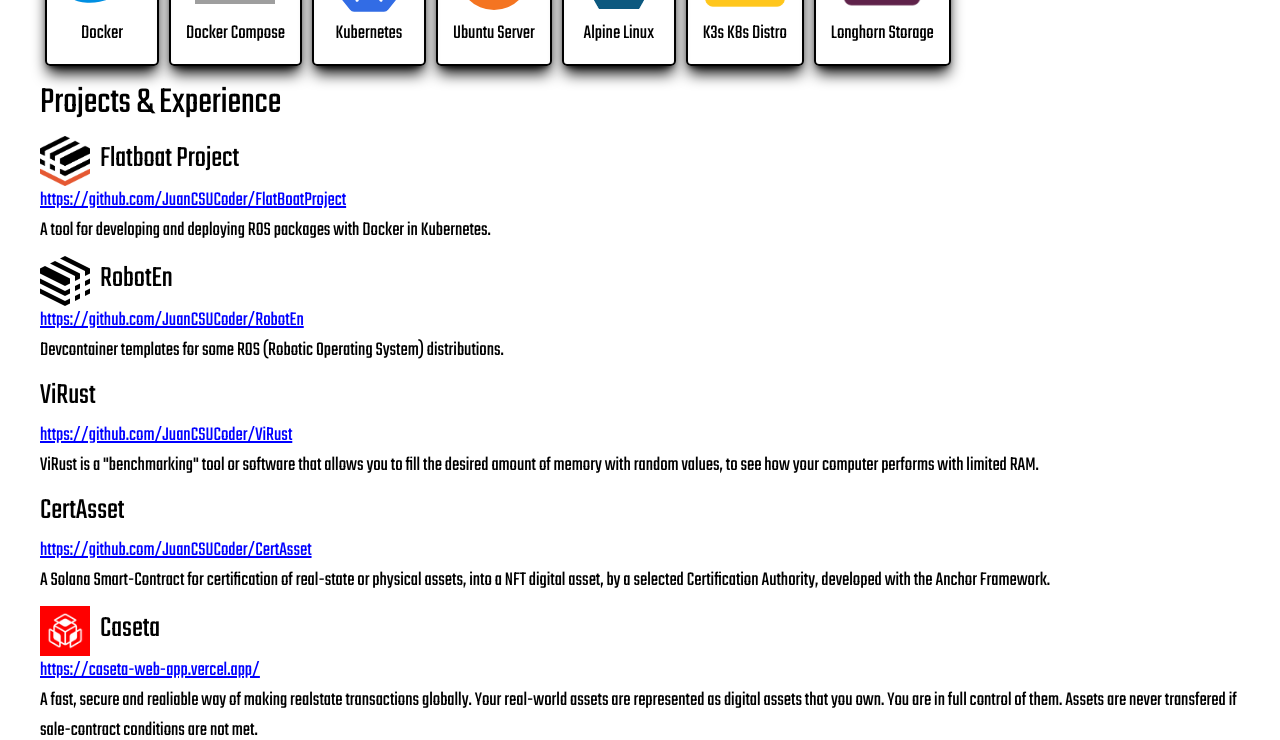
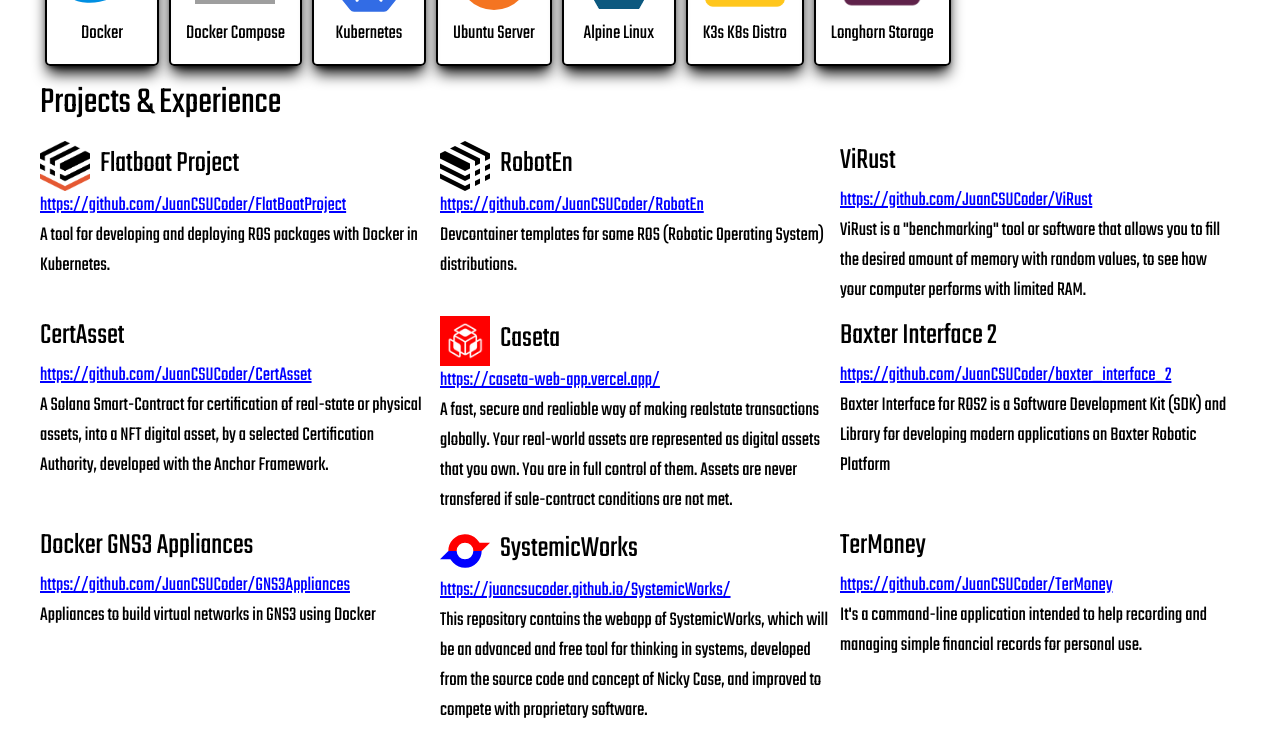
Before and after one commit to JuanCSUCoder/juancsucoder-cv, a Next.js app: page / in a window 1280 px wide. Shown: the part 1180-1920 px from the top of the page. Built offline with nearby package versions, Linux system fonts and the light colour scheme; grey boxes are pictures that could not be loaded.

Commit message:
Feat: Configures Grid for Projects

```diff
--- a/app/ui/Projects.tsx
+++ b/app/ui/Projects.tsx
@@ -71,9 +71,11 @@
   return (
     <>
       <Subtitle>Projects & Experience</Subtitle>
-      {projects.map((project, pidx) =>
-        <ProjectCard key={`${pidx}-proj`} project={project} />
-      )}
+      <div className="grid grid-flow-row lg:grid-cols-3 sm:grid-cols-1 md:grid-cols-2">
+        {projects.map((project, pidx) => (
+          <ProjectCard key={`${pidx}-proj`} project={project} />
+        ))}
+      </div>
     </>
-  )
+  );
 }
--- a/app/ui/project-ui/ProjectCard.tsx
+++ b/app/ui/project-ui/ProjectCard.tsx
@@ -7,7 +7,7 @@
 
 export default function ProjectCard({project}: {project: ProjectType}) {
   return (
-    <div className="mt-2">
+    <div className="mt-2 mr-2 max-w-md">
       <div className="flex flex-row justify-center items-center w-fit">
         {project.logo ? (
           <div className="w-10 h-10 mr-2 relative">
```
